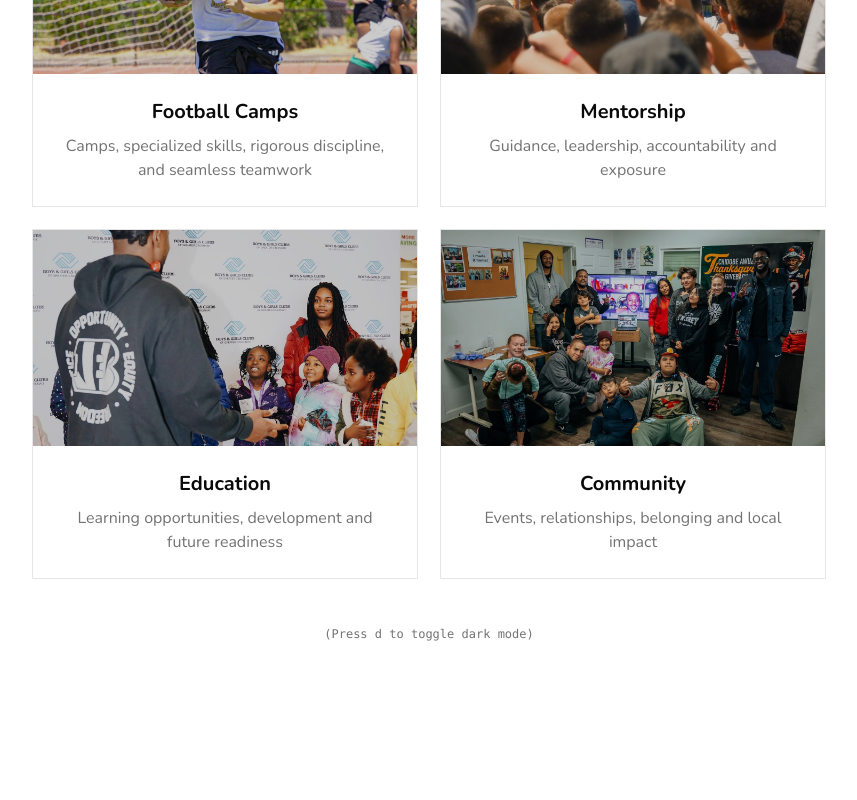
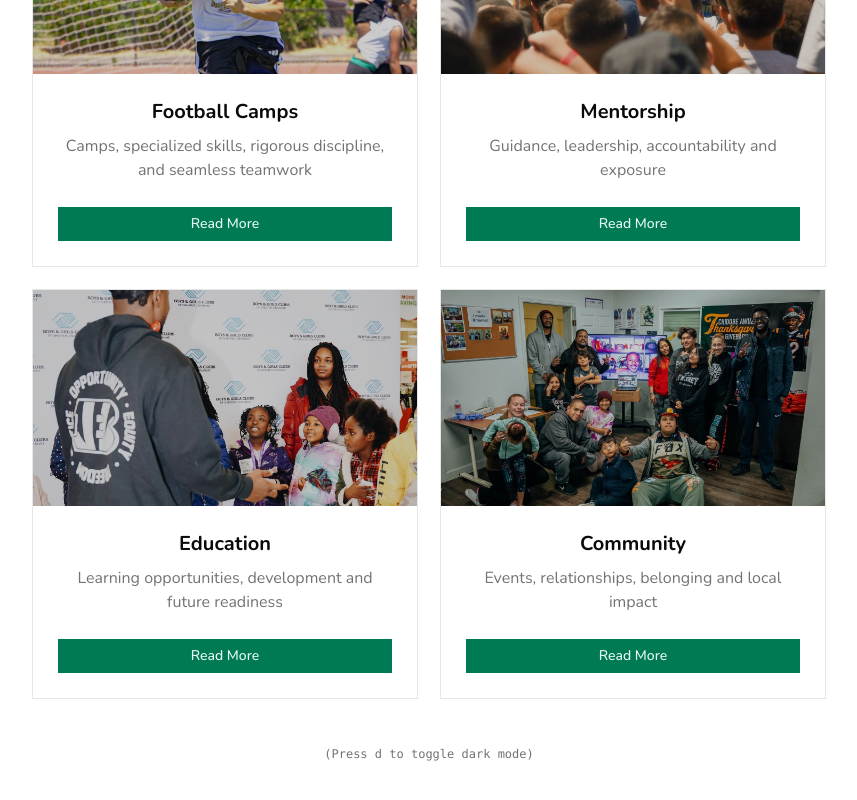
Before and after one commit to coresystechng/kickstartfoundation, a Next.js app: page / in a window 1280 px wide. Shown: the part 290-1090 px from the top of the page, without its empty margins (211-1068 px from the left). Before the commit the page ends 980 px from the top, so only its background shows below. Built offline with nearby package versions, Linux system fonts and the light colour scheme.

Commit message:
updated card layout + buttons

```diff
--- a/app/page.tsx
+++ b/app/page.tsx
@@ -27,6 +27,9 @@ export default function Page() {
                                 Camps, specialized skills, rigorous discipline, and seamless teamwork
                             </CardDescription>
                         </CardHeader>
+                        <CardFooter>
+                            <Button className="w-full">Read More</Button>
+                        </CardFooter>
                     </Card>
                     <Card className="relative mx-auto w-full hover:bg-emerald-50 dark:bg-[#171717] max-w-sm pt-0 hover:scale-[1.02] transition-all duration-300">
                         <div className="absolute inset-0 z-30 aspect-video" />
@@ -41,6 +44,9 @@ export default function Page() {
                             Guidance, leadership, accountability and exposure
                             </CardDescription>
                         </CardHeader>
+                        <CardFooter>
+                            <Button className="w-full">Read More</Button>
+                        </CardFooter>
                     </Card>
                     <Card className="relative mx-auto w-full hover:bg-emerald-50 dark:bg-[#171717] max-w-sm pt-0 hover:scale-[1.02] transition-all duration-300">
                         <div className="absolute inset-0 z-30 aspect-video" />
@@ -55,6 +61,9 @@ export default function Page() {
                             Learning opportunities, development and future readiness
                             </CardDescription>
                         </CardHeader>
+                        <CardFooter>
+                            <Button className="w-full">Read More</Button>
+                        </CardFooter>
                     </Card>
                     <Card className="relative mx-auto w-full hover:bg-emerald-50 dark:bg-[#171717] max-w-sm pt-0 hover:scale-[1.02] transition-all duration-300">
                         <div className="absolute inset-0 z-30 aspect-video" />
@@ -69,6 +78,9 @@ export default function Page() {
                             Events, relationships, belonging and local impact
                             </CardDescription>
                         </CardHeader>
+                        <CardFooter>
+                            <Button className="w-full">Read More</Button>
+                        </CardFooter>
                     </Card>
                 </div>
                 <div className="font-mono text-xs text-muted-foreground pt-12">
--- a/components/ui/card.tsx
+++ b/components/ui/card.tsx
@@ -80,7 +80,7 @@ function CardFooter({ className, ...props }: React.ComponentProps<"div">) {
         <div
         data-slot="card-footer"
         className={cn(
-            "flex items-center rounded-b-xl px-(--card-spacing) [.border-t]:pt-(--card-spacing)",
+            "flex items-center justify-center px-(--card-spacing) [.border-t]:pt-(--card-spacing)",
             className
         )}
         {...props}
```
